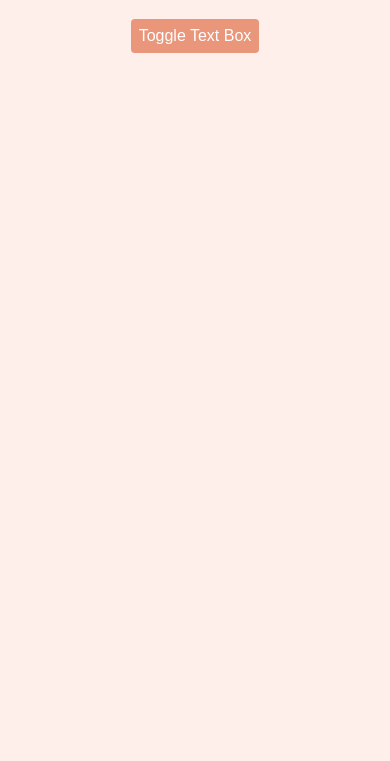
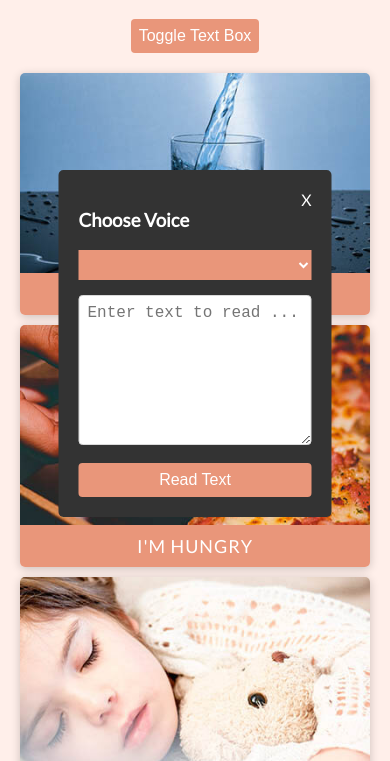
Before and after one commit to wubuchako/Speach_text_reader, a plain HTML site: page index.html in a window 390 px wide. Both pictures are taken after a click on the button "Toggle Text Box". Shown: the part 83-844 px from the top of the page. Drawn offline with Linux system fonts and the light colour scheme.

Commit message:
Add files via upload

```diff
--- a/index.html
+++ b/index.html
@@ -3,24 +3,31 @@
 <head>
   <meta charset="UTF-8">
   <meta name="viewport" content="width=device-width, initial-scale=1.0">
+
   <link rel="stylesheet" href="style.css">
-  <title>Document</title>
+  <title>Speech Text Reader</title>
 </head>
 <body>
   <div class="container">
     <h1>Speech Text Reader</h1>
+
     <button id="toggle" class="btn btn-toggle">
       Toggle Text Box
     </button>
 
     <div id="text-box" class="text-box">
+
       <div id="close" class="close">X</div>
       <h3>Choose Voice</h3>
       <select id="voices"></select>
-      <textarea id="text" placeholder="Enter text to read..."></textarea>
+
+      <textarea id="text" placeholder="Enter text to read ..."></textarea>
       <button class="btn" id="read">Read Text</button>
+
     </div>
+
     <main></main>
+
   </div>
 
   <script src="script.js"></script>
--- a/script.js
+++ b/script.js
@@ -55,3 +55,88 @@ const data = [
     text: 'I Want To Go To Grandmas'
   }
 ];
+
+data.forEach(createBox);
+
+// Create speech boxes
+function createBox(item) {
+  const box = document.createElement('div');
+
+  const { image, text } = item;
+
+  box.classList.add('box');
+
+  box.innerHTML = `
+    <img src="${image}" alt="${text}" />
+    <p class="info">${text}</p>
+  `;
+
+  box.addEventListener('click', () => {
+    setTextMessage(text);
+    speakText();
+
+    // Add active effect
+    box.classList.add('active');
+    setTimeout(() => box.classList.remove('active'), 800);
+  });
+
+  main.appendChild(box);
+}
+
+// Init speech synth
+const message = new SpeechSynthesisUtterance();
+
+// Store voices
+let voices = [];
+
+function getVoices() {
+  voices = speechSynthesis.getVoices();
+
+  voices.forEach(voice => {
+    const option = document.createElement('option');
+
+    option.value = voice.name;
+    option.innerText = `${voice.name} ${voice.lang}`;
+
+    voicesSelect.appendChild(option);
+  });
+}
+
+// Set text
+function setTextMessage(text) {
+  message.text = text;
+}
+
+// Speak text
+function speakText() {
+  speechSynthesis.speak(message);
+}
+
+// Set voice
+function setVoice(e) {
+  message.voice = voices.find(voice => voice.name === e.target.value);
+}
+
+// Voices changed
+speechSynthesis.addEventListener('voiceschanged', getVoices);
+
+// Toggle text box
+toggleBtn.addEventListener('click', () =>
+  document.getElementById('text-box').classList.toggle('show')
+);
+
+// Close button
+closeBtn.addEventListener('click', () =>
+  document.getElementById('text-box').classList.remove('show')
+);
+
+// Change voice
+voicesSelect.addEventListener('change', setVoice);
+
+// Read text button
+readBtn.addEventListener('click', () => {
+  setTextMessage(textarea.value);
+  speakText();
+});
+
+getVoices();
--- a/style.css
+++ b/style.css
@@ -59,9 +59,9 @@ select:focus {
   transition: all 1s ease-in-out;
 }
 
-/* .text-show.show {
+.text-box.show {
   transform: translate(-50%,0);
-} */
+}
 
 .text-box select {
   background-color: darksalmon;
@@ -96,5 +96,55 @@ select:focus {
 main {
   display: grid;
   grid-template-columns: repeat(4, 1fr);
+  grid-gap:10px;
+}
 
+.box {
+  box-shadow: 0 2px 10px rgba(0, 0, 0, 0.2);
+  border-radius: 5px;
+  cursor:pointer;
+  display: flex;
+  flex-direction: column;
+  overflow: hidden;
+  transition: box-shadow 0.2s ease-out;
 }
+
+.box.active {
+  box-shadow: 0 0 10px 5px darksalmon;
+}
+
+.box img {
+  width: 100%;
+  object-fit: cover;
+  height: 200px;
+}
+
+.box .info {
+  background-color: darksalmon;
+  color: #fff;
+  font-size: 18px;
+  letter-spacing: 1px;
+  text-transform: uppercase;
+  margin: 0;
+  padding: 10px;
+  text-align: center;
+  height: 100%;
+}
+
+@media (max-width: 1100px){
+  main {
+    grid-template-columns: repeat(3, 1fr);
+  }
+}
+
+@media(max-width: 760px){
+  main {
+    grid-template-columns: repeat(2, 1fr);
+  }
+}
+
+@media(max-width: 500px){
+  main {
+    grid-template-columns: 1fr;
+  }
+}
```
